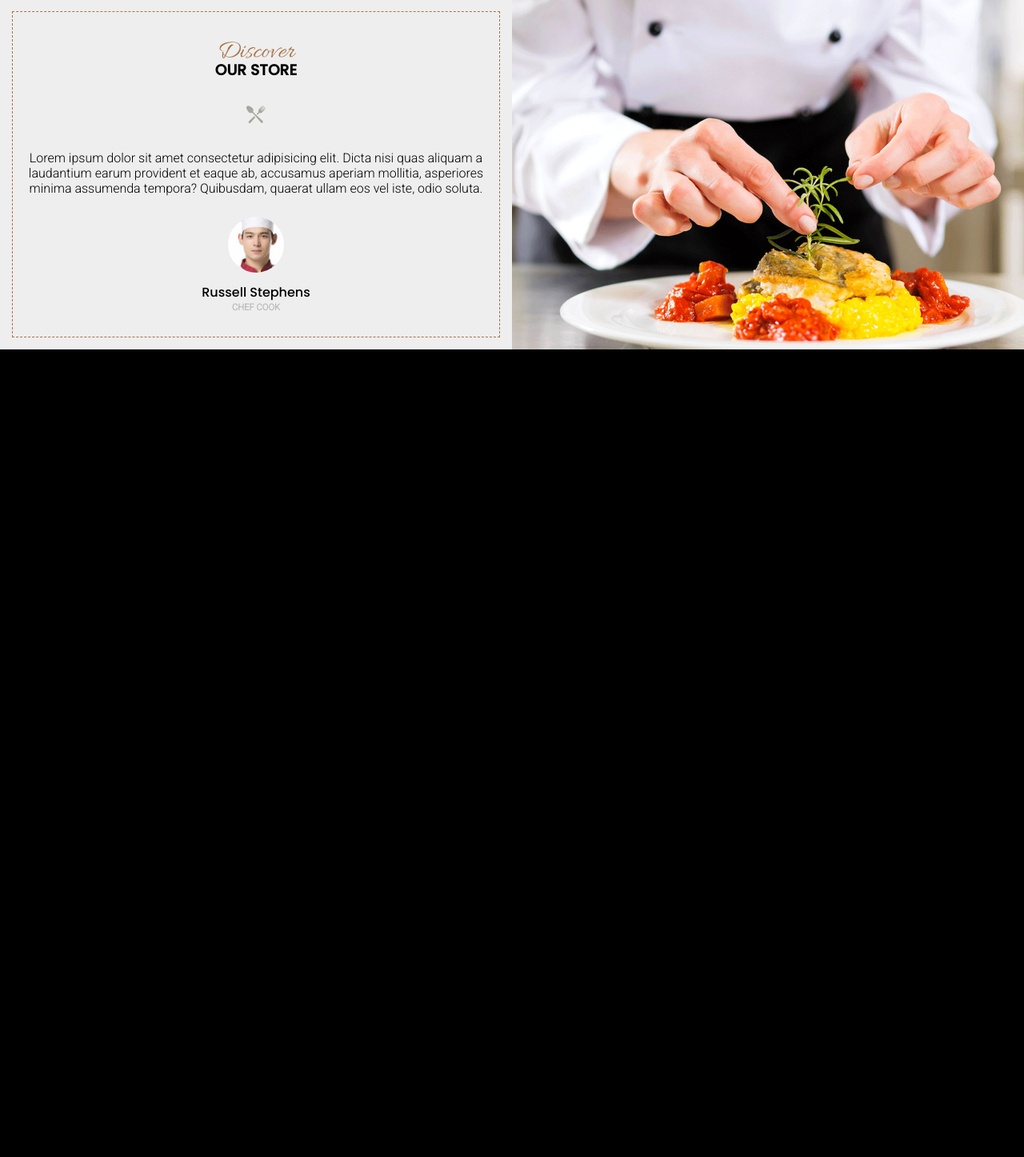
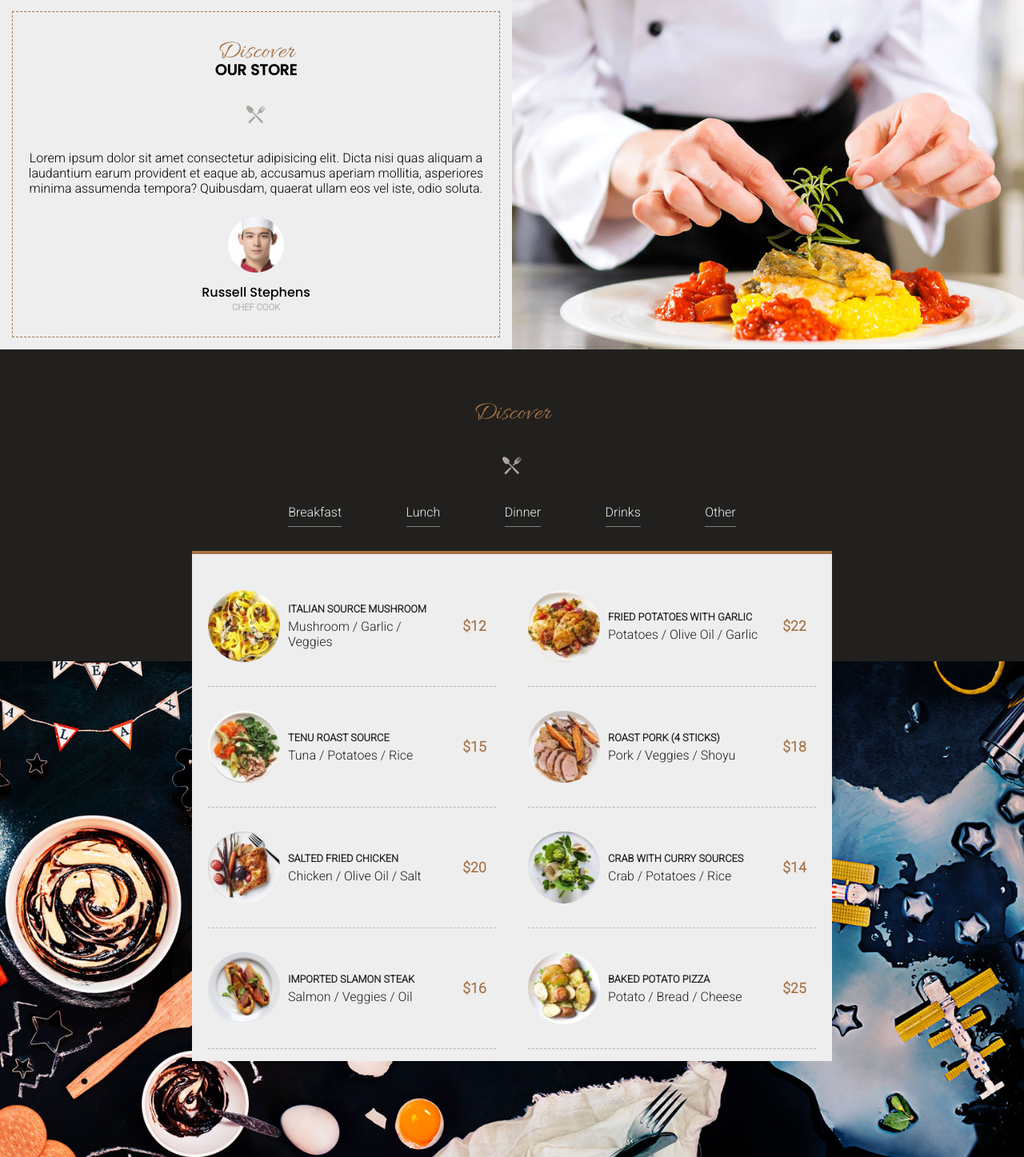
Before and after one commit to adminnono/adminnono.github.io, a PHP site: page / in a window 1280 px wide. Shown: the part 801-2248 px from the top of the page at 80% size. Before the commit the page ends 1238 px from the top, so only its background shows below. Run offline with PHP 8.4, Linux system fonts and the light colour scheme.

Commit message:
Ajout section2

```diff
--- a/resto/assets/styles/index.css
+++ b/resto/assets/styles/index.css
@@ -161,4 +161,105 @@ header .header-text div h6 {
 }
 .section1 .intro-pic {
   background: url(../img/store-01.jpg) center/cover;
+}
+
+.section2 {
+  color: #eee;
+  padding-bottom: 100px;
+  position: relative;
+}
+.section2:after {
+  content: "";
+  position: absolute;
+  height: 620px;
+  width: 100%;
+  left: 50%;
+  background: url(../img/bg-menu-01.jpg) center/cover;
+  bottom: -330px;
+  -webkit-transform: translate(-50%, -50%);
+          transform: translate(-50%, -50%);
+}
+.section2 h2 {
+  color: rgb(166, 114, 69);
+  font-size: 2rem;
+  font-family: Allura, cursive;
+  font-weight: 500;
+  padding: 60px 0 30px;
+}
+.section2 ul {
+  display: -webkit-box;
+  display: -ms-flexbox;
+  display: flex;
+  -webkit-box-align: center;
+      -ms-flex-align: center;
+          align-items: center;
+  -ms-flex-pack: distribute;
+      justify-content: space-around;
+  width: 50%;
+  margin: 30px auto;
+  min-width: 500px;
+}
+.section2 ul li {
+  border-bottom: 1px solid grey;
+  padding-bottom: 8px;
+}
+.section2 .meals {
+  background: #eee;
+  color: #21201e;
+  width: 85%;
+  margin: 0 auto;
+  max-width: 800px;
+  border-top: 4px solid rgb(166, 114, 69);
+  padding: 15px 0;
+  display: grid;
+  grid-template-columns: 50% 50%;
+  z-index: 1000;
+  position: relative;
+}
+.section2 .meals .meal {
+  display: grid;
+  grid-template-columns: 25% 60% 15%;
+  border-bottom: 1px dashed rgb(182, 182, 182);
+  padding: 30px 0;
+  margin: 0 20px;
+}
+.section2 .meals .meal img {
+  border-radius: 50px;
+  -o-object-fit: cover;
+     object-fit: cover;
+  width: 100%;
+  -ms-flex-item-align: center;
+      align-self: center;
+}
+.section2 .meals .meal .meal-text {
+  text-align: left;
+  display: -webkit-box;
+  display: -ms-flexbox;
+  display: flex;
+  -webkit-box-pack: center;
+      -ms-flex-pack: center;
+          justify-content: center;
+  -webkit-box-orient: vertical;
+  -webkit-box-direction: normal;
+      -ms-flex-direction: column;
+          flex-direction: column;
+  margin: 0 10px;
+  height: 100%;
+}
+.section2 .meals .meal .meal-text h3 {
+  text-transform: uppercase;
+  color: #21201e;
+  font-size: 0.8rem;
+  font-weight: bold;
+  margin-bottom: 5px;
+}
+.section2 .meals .meal > p {
+  color: rgb(166, 114, 69);
+  font-weight: 600;
+  display: grid;
+  height: 100%;
+  -webkit-box-align: center;
+      -ms-flex-align: center;
+          align-items: center;
+  font-size: 1.1rem;
 }/*# sourceMappingURL=index.css.map */
--- a/resto/index.html
+++ b/resto/index.html
@@ -86,5 +86,82 @@
       </div>
       <div class="intro-pic"></div>
     </section>
+    <section class="section2">
+      <h2>Discover</h2>
+      <img src="./assets/img/ic-plate.png" alt="icon-plate" />
+      <ul>
+        <li>Breakfast</li>
+        <li>Lunch</li>
+        <li>Dinner</li>
+        <li>Drinks</li>
+        <li>Other</li>
+      </ul>
+      <div class="meals">
+        <div class="meal">
+          <img src="./assets/img/dish-item-01.jpg" alt="meal-1" />
+          <div class="meal-text">
+            <h3>italian source mushroom</h3>
+            <p>Mushroom / Garlic / Veggies</p>
+          </div>
+          <p>$12</p>
+        </div>
+        <div class="meal">
+          <img src="./assets/img/dish-item-02.jpg" alt="meal-2" />
+          <div class="meal-text">
+            <h3>fried potatoes with garlic</h3>
+            <p>Potatoes / Olive Oil / Garlic</p>
+          </div>
+          <p>$22</p>
+        </div>
+        <div class="meal">
+          <img src="./assets/img/dish-item-03.jpg" alt="meal-3" />
+          <div class="meal-text">
+            <h3>tenu roast source</h3>
+            <p>Tuna / Potatoes / Rice</p>
+          </div>
+          <p>$15</p>
+        </div>
+        <div class="meal">
+          <img src="./assets/img/dish-item-04.jpg" alt="meal-4" />
+          <div class="meal-text">
+            <h3>roast pork (4 sticks)</h3>
+            <p>Pork / Veggies / Shoyu</p>
+          </div>
+          <p>$18</p>
+        </div>
+        <div class="meal">
+          <img src="./assets/img/dish-item-05.jpg" alt="meal-5" />
+          <div class="meal-text">
+            <h3>salted fried chicken</h3>
+            <p>Chicken / Olive Oil / Salt</p>
+          </div>
+          <p>$20</p>
+        </div>
+        <div class="meal">
+          <img src="./assets/img/dish-item-06.jpg" alt="meal-6" />
+          <div class="meal-text">
+            <h3>crab with curry sources</h3>
+            <p>Crab / Potatoes / Rice</p>
+          </div>
+          <p>$14</p>
+        </div>
+        <div class="meal">
+          <img src="./assets/img/dish-item-07.jpg" alt="meal-7" />
+          <div class="meal-text">
+            <h3>imported slamon steak</h3>
+            <p>Salmon / Veggies / Oil</p>
+          </div>
+          <p>$16</p>
+        </div>
+        <div class="meal">
+          <img src="./assets/img/dish-item-08.jpg" alt="meal-8" />
+          <div class="meal-text">
+            <h3>baked potato pizza</h3>
+            <p>Potato / Bread / Cheese</p>
+          </div>
+          <p>$25</p>
+        </div>
+      </div>
+    </section>
   </body>
 </html>
```
Also changed, not shown: resto/assets/styles/layouts/_section2.scss (+86 -0 lines), 1 other file.
